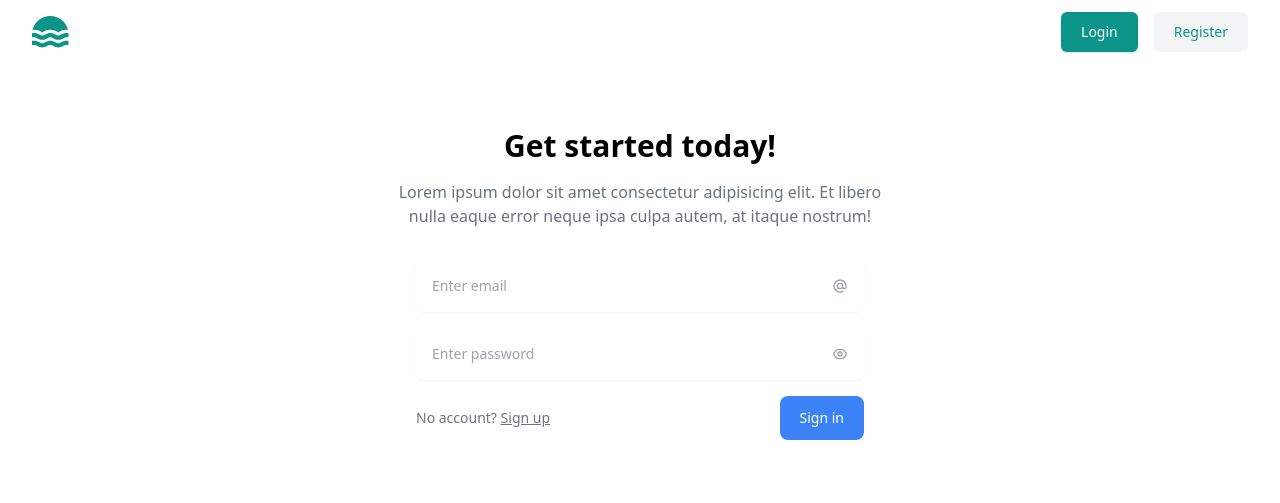
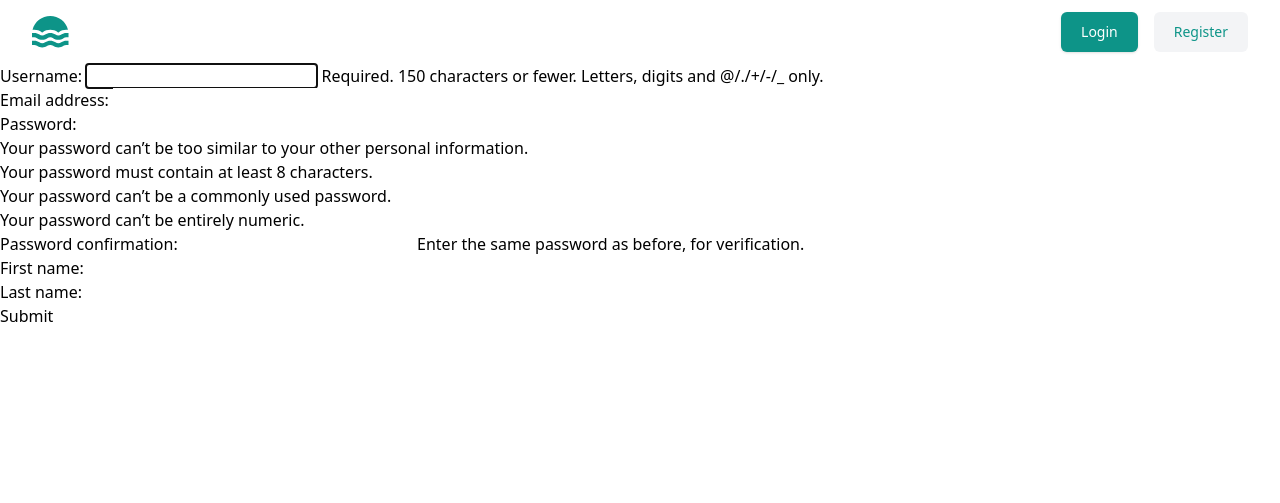
Before and after one commit to peppermintss/CMS, a Django app: page /register/ in a window 1280 px wide. Shown: the top 503 px of the page. Run offline with Django 4.2, Linux system fonts and the light colour scheme; some libraries are stand-ins or nearby versions.

Commit message:
Updated user creation form

```diff
--- /dev/null
+++ b/accounts/forms.py
@@ -0,0 +1,9 @@
+from django.forms import ModelForm
+from django.contrib.auth.forms import UserCreationForm
+from django import forms
+from django.contrib.auth.models import User
+
+class CreateUserForm(UserCreationForm):
+    class Meta:
+        model = User
+        fields = ['username','email','password1','password2',"first_name","last_name"]
--- a/accounts/templates/login.html
+++ b/accounts/templates/login.html
@@ -27,7 +27,7 @@
         <input
           name="username"
           class="w-full rounded-lg border-gray-200 p-4 pr-12 text-sm shadow-sm"
-          placeholder="Enter email"
+          placeholder="Enter username"
         />
 
         <span class="absolute inset-y-0 right-0 grid place-content-center px-4">
--- a/accounts/templates/register.html
+++ b/accounts/templates/register.html
@@ -1,105 +1,8 @@
-<!DOCTYPE html>
-<html>
-    <head>
-        <title> Signup</title>
-        <script src="https://cdn.tailwindcss.com"></script>
-    </head>
-    <body>
-      {% include 'navbar.html' %}
+{% include 'navbar.html' %}
 
+<form method="POST">
+  {% csrf_token %}
+  {{form.as_p}}
+  <input type="submit" name="Register">
 
-<div class="mx-auto max-w-screen-xl px-4 py-16 sm:px-6 lg:px-8">
-  <div class="mx-auto max-w-lg text-center">
-    <h1 class="text-2xl font-bold sm:text-3xl">Get started today!</h1>
-
-    <p class="mt-4 text-gray-500">
-      Lorem ipsum dolor sit amet consectetur adipisicing elit. Et libero nulla
-      eaque error neque ipsa culpa autem, at itaque nostrum!
-    </p>
-  </div>
-
-  <form method="POST" class="mx-auto mt-8 mb-0 max-w-md space-y-4">
-    {% csrf_token %}
-    <div>
-      <label for="email" class="sr-only">Username</label>
-
-      <div class="relative">
-        <input
-          name="username"
-          class="w-full rounded-lg border-gray-200 p-4 pr-12 text-sm shadow-sm"
-          placeholder="Enter email"
-        />
-
-        <span class="absolute inset-y-0 right-0 grid place-content-center px-4">
-          <svg
-            xmlns="http://www.w3.org/2000/svg"
-            class="h-4 w-4 text-gray-400"
-            fill="none"
-            viewBox="0 0 24 24"
-            stroke="currentColor"
-          >
-            <path
-              stroke-linecap="round"
-              stroke-linejoin="round"
-              stroke-width="2"
-              d="M16 12a4 4 0 10-8 0 4 4 0 008 0zm0 0v1.5a2.5 2.5 0 005 0V12a9 9 0 10-9 9m4.5-1.206a8.959 8.959 0 01-4.5 1.207"
-            />
-          </svg>
-        </span>
-      </div>
-    </div>
-
-    <div>
-      <label for="password" class="sr-only">Password</label>
-
-      <div class="relative">
-        <input
-        name="password"
-          type="password"
-          class="w-full rounded-lg border-gray-200 p-4 pr-12 text-sm shadow-sm"
-          placeholder="Enter password"
-        />
-
-        <span class="absolute inset-y-0 right-0 grid place-content-center px-4">
-          <svg
-            xmlns="http://www.w3.org/2000/svg"
-            class="h-4 w-4 text-gray-400"
-            fill="none"
-            viewBox="0 0 24 24"
-            stroke="currentColor"
-          >
-            <path
-              stroke-linecap="round"
-              stroke-linejoin="round"
-              stroke-width="2"
-              d="M15 12a3 3 0 11-6 0 3 3 0 016 0z"
-            />
-            <path
-              stroke-linecap="round"
-              stroke-linejoin="round"
-              stroke-width="2"
-              d="M2.458 12C3.732 7.943 7.523 5 12 5c4.478 0 8.268 2.943 9.542 7-1.274 4.057-5.064 7-9.542 7-4.477 0-8.268-2.943-9.542-7z"
-            />
-          </svg>
-        </span>
-      </div>
-    </div>
-
-    <div class="flex items-center justify-between">
-      <p class="text-sm text-gray-500">
-        No account?
-        <a class="underline" href="">Sign up</a>
-      </p>
-
-      <button
-        type="submit"
-        class="inline-block rounded-lg bg-blue-500 px-5 py-3 text-sm font-medium text-white"
-      >
-        Sign in
-      </button>
-    </div>
-  </form>
-</div>
-
-    </body>
-</html>
+</form>
--- a/accounts/views.py
+++ b/accounts/views.py
@@ -1,18 +1,21 @@
 from django.shortcuts import render,redirect
 from django.contrib.auth.models import User
 from django.contrib.auth import authenticate
+from django.contrib import messages
+from .forms import CreateUserForm
 
 def home_page(request):
     return render(request,"index.html")
 
 def register_page(request,methods=['GET','POST']):
+    form = CreateUserForm()
     if request.method == "POST":
-        username = request.POST.get('username')
-        password=request.POST.get('password')
-        user= User.objects.create_user(username,password=password)
-        return redirect('home-page')
-    else:
-        return render (request,'register.html')
+        form= CreateUserForm(request.POST)
+        if form.is_valid():
+            form.save()
+            return redirect("home-page")
+    context = {'form':form}
+    return render (request,'register.html',context)
 
 def login_page(request):
     if request.method == "POST":
```
